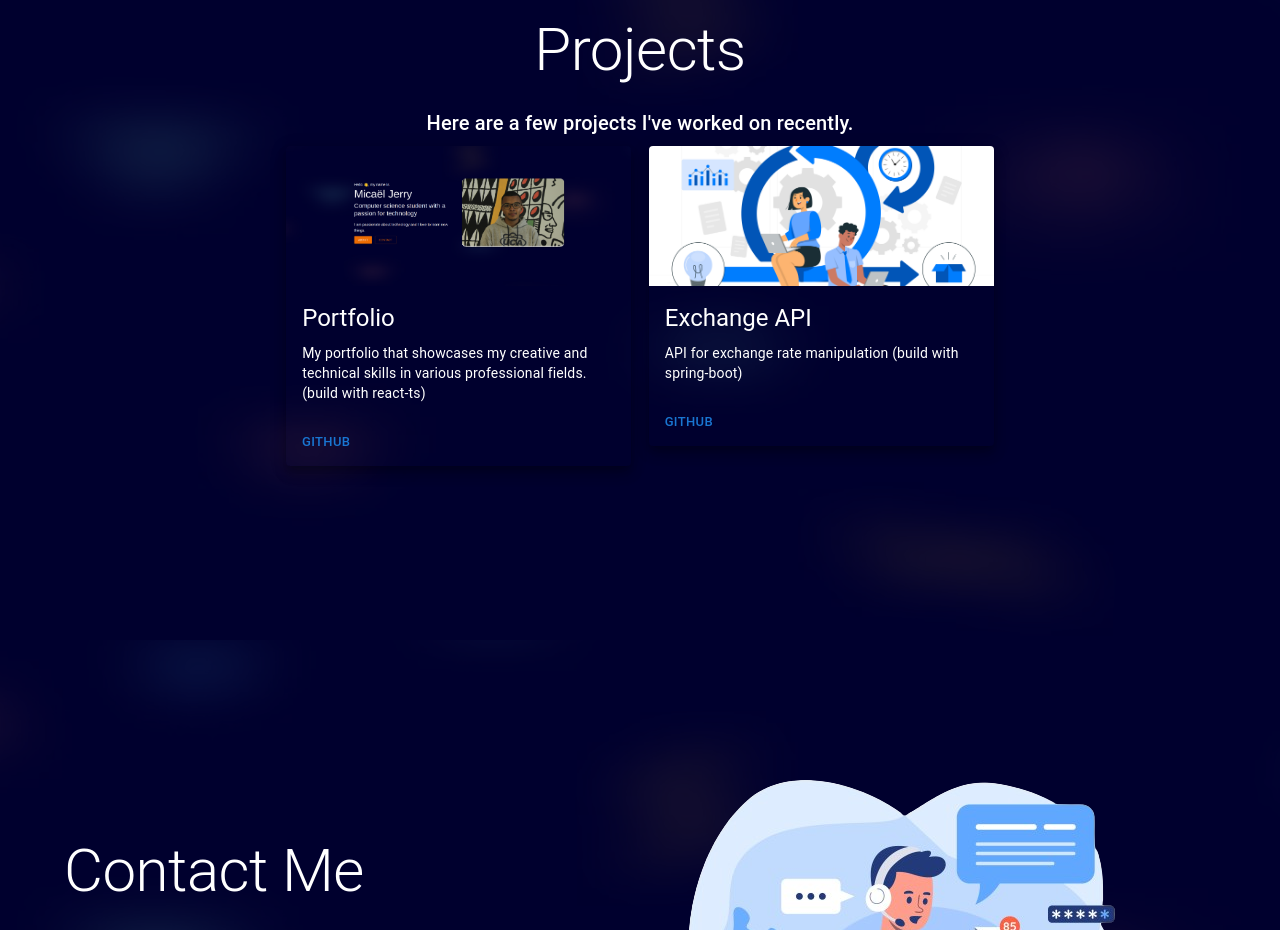
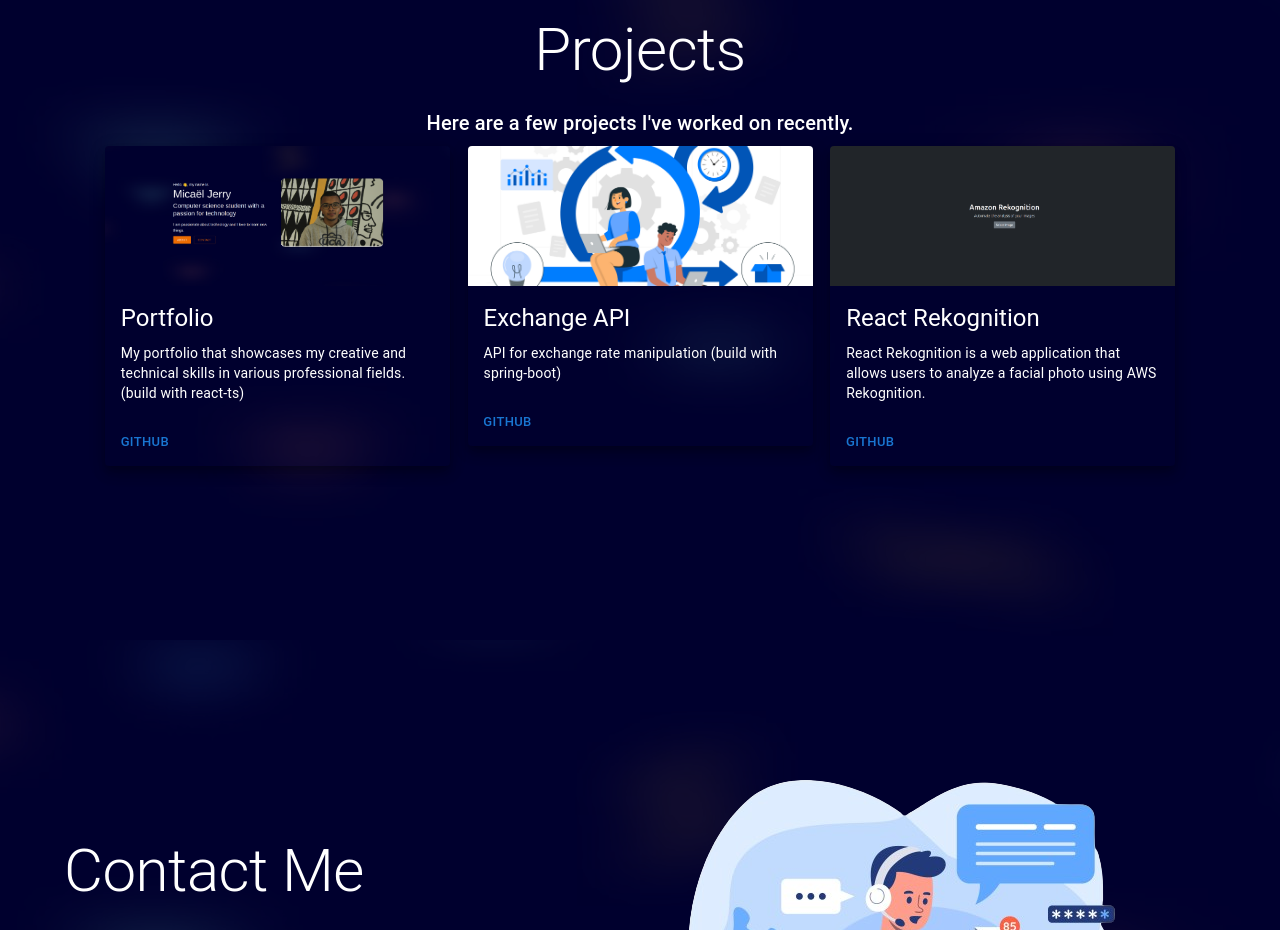
Before and after one commit to micael-jerry/portfolio-micael-jerry, a React (Vite) app: page / in a window 1280 px wide. Shown: the part 2560-3490 px from the top of the page. Built offline with nearby package versions, Linux system fonts and the light colour scheme.

Commit message:
fix: add new project

```diff
--- a/src/assets/index.ts
+++ b/src/assets/index.ts
@@ -19,6 +19,10 @@ export const IMAGES = {
 		import.meta.url,
 	).href,
 	portfolioImg: new URL("./images/portfolio-image.png", import.meta.url).href,
+	reactRekognitionImage: new URL(
+		"./images/react-rekognition-image.png",
+		import.meta.url,
+	).href,
 };
 
 export const LOGO = {
--- a/src/constants/projects.ts
+++ b/src/constants/projects.ts
@@ -29,4 +29,12 @@ export const PROJECTS: ProjectType[] = [
 		description: "API for exchange rate manipulation (build with spring-boot)",
 		githubLink: "https://github.com/micael-jerry/exchange-api",
 	},
+	{
+		title: "React Rekognition",
+		status: ProjectStatusEnum.COMPLETED,
+		image: IMAGES.reactRekognitionImage,
+		description:
+			"React Rekognition is a web application that allows users to analyze a facial photo using AWS Rekognition.",
+		githubLink: "https://github.com/micael-jerry/react-rekognition",
+	},
 ];
```
Also changed, not shown: src/assets/images/react-rekognition-image.png (added).
